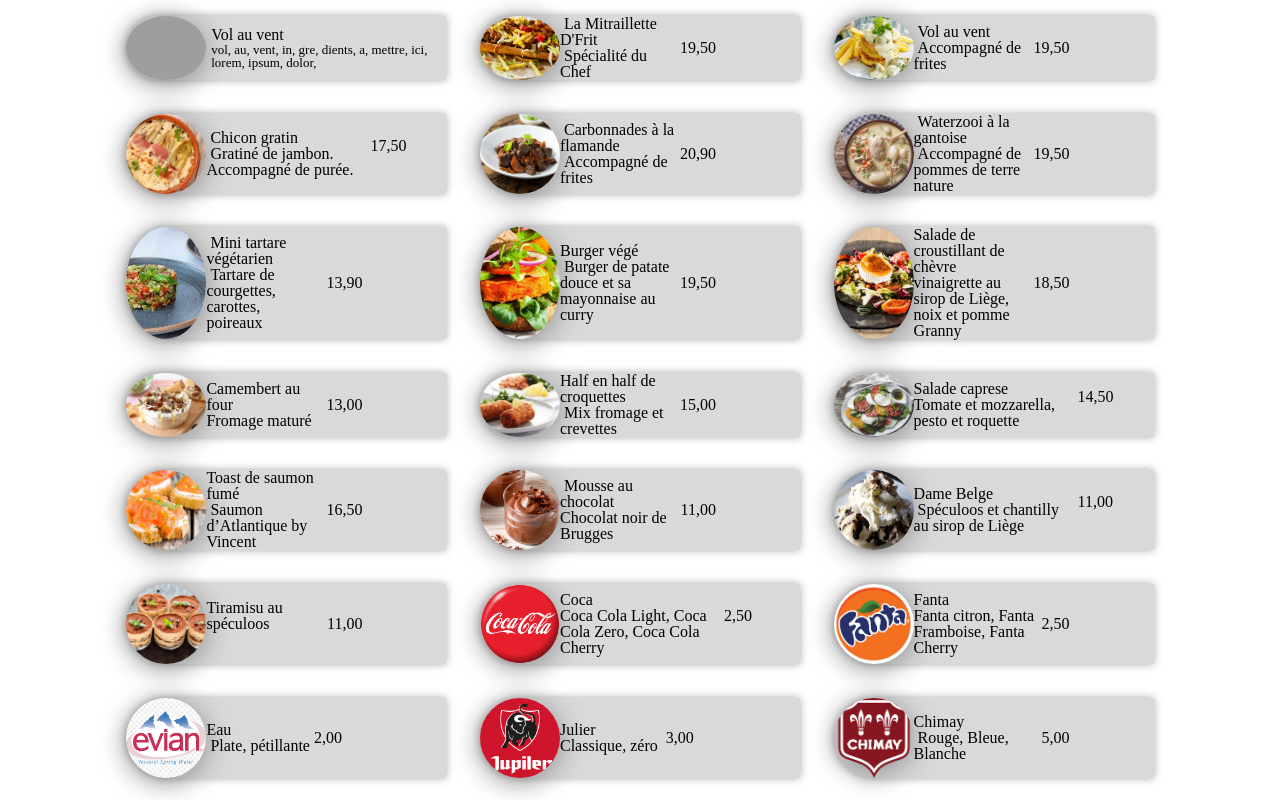
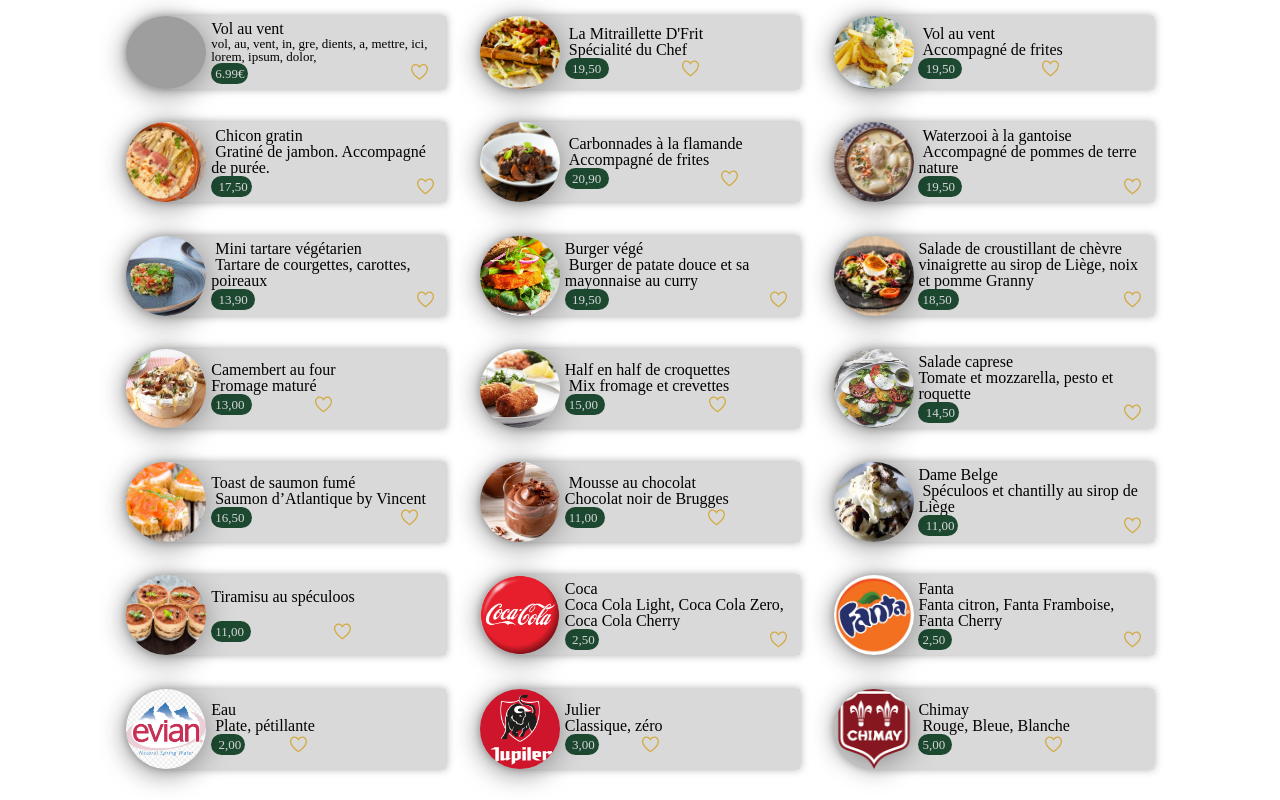
Before and after one commit to xavcha03/becode_Dark_kitchen, a plain HTML site: page index.html in a window 1280 px wide. Drawn offline with Linux system fonts and the light colour scheme; grey boxes are pictures that could not be loaded.

Commit message:
modif des classes

```diff
--- a/assets/javaScript/cards.js
+++ b/assets/javaScript/cards.js
@@ -205,7 +205,7 @@ const collectionDishes= [
               //Create div TEXT
               let cardsListDivText = document.createElement('div');
               cardsListDiv.appendChild(cardsListDivText);
-              cardsListDivText.classList.add("cardsList__card__text");
+              cardsListDivText.classList.add("texts");
 
                 //Create H3
                 let cardTitle = document.createElement('h3');
@@ -218,24 +218,26 @@ const collectionDishes= [
                 let text = document.createTextNode(list[i].description);
                 cardText.appendChild(text);
                 cardsListDivText.appendChild(text);
-                cardTitle.classList.add("card__description");
+                cardText.classList.add("card__description");
 
             // Create div Button
               let cardsListDivButton = document.createElement('div');
-              cardsListDiv.appendChild(cardsListDivButton);
-              cardsListDivButton.classList.add("cardsList__card__button");
+              cardsListDivText.appendChild(cardsListDivButton);
+              cardsListDivButton.classList.add("pricebutton");
 
               //Create Span
                 let cardPrice = document.createElement('span');
                 let price= document.createTextNode(list[i].prix);
                 cardPrice.appendChild(price);
                 cardsListDivButton.appendChild(cardPrice);
-                cardPrice.classList.add("card__title");
+                cardPrice.classList.add("price");
               //Create Button
                 let cardsButton = document.createElement('button');
-                cardsButton.src=("assets/img/Vector.svg");
                 cardsListDivButton.appendChild(cardsButton);
-                cardsButton.classList.add("cardsList__cardimg");
+                //create image heart
+                let heart = document.createElement('img');
+                heart.src=("assets/img/Vector.svg");
+                cardsListDivButton.appendChild(heart);
             }
           }
 
--- a/index.html
+++ b/index.html
@@ -26,17 +26,16 @@
     <!-- Début Menu-->
     <div class="cardsList">
       <div class="cardsList__card">
-        <img
-          src="https://cdn.pratico-pratiques.com/app/uploads/sites/3/2018/08/14113103/vol-au-vent-au-poulet-express.jpg"
-          alt=""
-          class="cardsList__cardimg"
-        />
-        <div class="texts">
-          <h3>Vol au vent</h3>
-          <p>
-            vol, au, vent, in, gre, dients, a, mettre, ici, lorem, ipsum, dolor,
-          </p>
-        </div>
+        <img src="https://cdn.pratico-pratiques.com/app/uploads/sites/3/2018/08/14113103/vol-au-vent-au-poulet-express.jpg" alt="" class="cardsList__cardimg">
+            <div class="texts">
+                <h3>Vol au vent</h3>
+                <p>vol, au, vent, in, gre, dients, a, mettre, ici, lorem, ipsum, dolor,</p>
+
+                <div class="pricebutton">
+                    <span class="price">6.99€</span>
+                    <button ><img src="assets/img/Vector.svg" alt=""></button>
+                </div>
+            </div>
       </div>
     </div>
     <!-- Fin Menu-->
```
